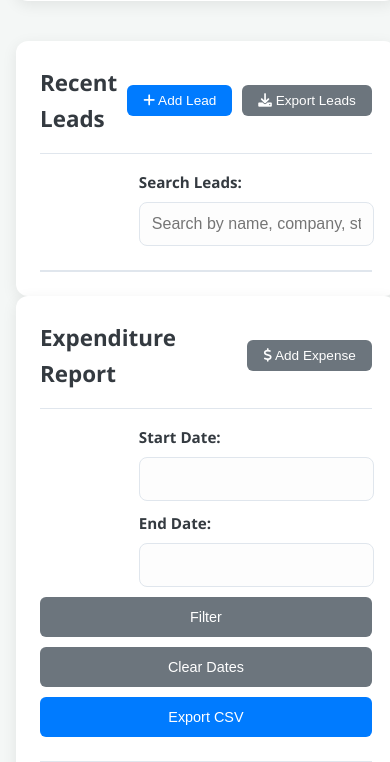
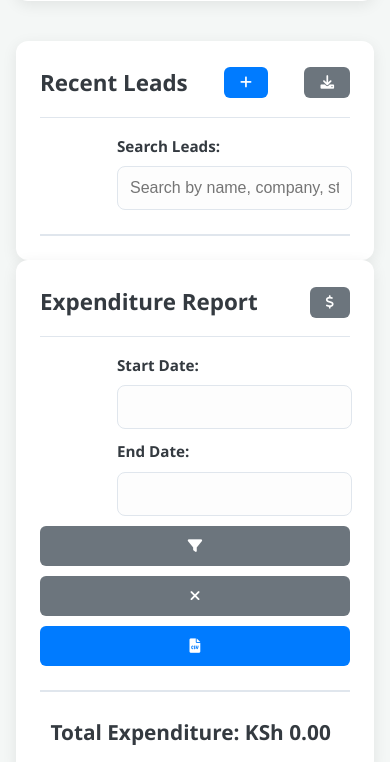
Before and after one commit to EroidM/Deal-or-no-Deal, a Flask app: page / in a window 390 px wide. Shown: the part 1457-2219 px from the top of the page. Run offline with Flask 3, Linux system fonts and the light colour scheme; data that the repository does not hold is empty; some libraries are stand-ins or nearby versions.

Commit message:
Fix: Resolved TypeError in dashboard.js by removing non-existent view elements. Feat: Replaced button text with icons and implemented comprehensive responsive table styling in dynamic_dashboard.html. Fix: Confirmed expenditure report total ID is correct.

```diff
--- a/static/dashboard.js
+++ b/static/dashboard.js
@@ -122,7 +122,6 @@ document.addEventListener('DOMContentLoaded', function() {
         document.getElementById('totalLeadsCount').textContent = totalLeads;
         document.getElementById('newLeadsCount').textContent = newLeads;
         document.getElementById('qualifiedLeadsCount').textContent = qualifiedLeads;
-        // Corrected the ID here:
         document.getElementById('closedWonLeadsCount').textContent = closedWonLeads;
         document.getElementById('closedLostLeadsCount').textContent = closedLostLeads;
 
@@ -277,23 +276,8 @@ document.addEventListener('DOMContentLoaded', function() {
                 const lead = leads[0]; // Assuming GET by ID returns an array with one lead
 
                 if (lead) {
-                    // Populate Lead Details tab (for view mode)
-                    document.getElementById('viewLeadId').textContent = lead.id;
-                    document.getElementById('viewLeadName').textContent = `${lead.firstName} ${lead.lastName || ''}`;
-                    document.getElementById('viewLeadTitle').textContent = lead.title || 'N/A';
-                    document.getElementById('viewLeadCompany').textContent = lead.company;
-                    document.getElementById('viewLeadEmail').textContent = lead.email || 'N/A';
-                    document.getElementById('viewLeadPhone').textContent = lead.phone || 'N/A';
-                    document.getElementById('viewLeadProduct').textContent = lead.product || 'N/A';
-                    document.getElementById('viewLeadStage').textContent = lead.stage;
-                    document.getElementById('viewLeadDateOfContact').textContent = lead.dateOfContact;
-                    document.getElementById('viewLeadFollowUp').textContent = lead.followUp || 'N/A';
-                    document.getElementById('viewLeadNotes').textContent = lead.notes || 'N/A';
-                    document.getElementById('viewLeadCreatedAt').textContent = lead.created_at;
-
-                    // Populate Edit Lead form (if you have one, currently using addLeadForm for edit)
-                    // For now, let's assume 'addLeadForm' is also used for editing,
-                    // so we populate it and change its title.
+                    // Removed problematic lines that tried to populate non-existent 'viewLead' elements
+                    // The 'leadModal' is used for editing, so populate its form fields directly.
                     document.getElementById('leadId').value = lead.id; // Set hidden ID for update
                     document.getElementById('firstName').value = lead.firstName;
                     document.getElementById('lastName').value = lead.lastName || '';
@@ -312,7 +296,8 @@ document.addEventListener('DOMContentLoaded', function() {
 
                     // Populate Add Activity form (if applicable, for visitModal)
                     document.getElementById('activityLeadId').value = lead.id;
-                    document.getElementById('activityLeadName').textContent = `${lead.firstName} ${lead.lastName || ''} (${lead.company})`;
+                    // Ensure activityLeadName element exists in HTML if you want to display it
+                    // document.getElementById('activityLeadName').textContent = `${lead.firstName} ${lead.lastName || ''} (${lead.company})`;
                     fetchLeadActivities(lead.id); // Fetch activities for this lead
 
                 } else {
@@ -657,7 +642,7 @@ document.addEventListener('DOMContentLoaded', function() {
                     <td data-label="Date" class="px-6 py-4 whitespace-nowrap text-sm font-medium text-gray-900">${item.date}</td>
                     <td data-label="Category" class="px-6 py-4 whitespace-nowrap text-sm text-gray-500">${item.type_category}</td>
                     <td data-label="Description" class="px-6 py-4 whitespace-nowrap text-sm text-gray-500">${item.description || 'N/A'}</td>
-                    <td data-label="Amount" class="px-6 py-4 whitespace-nowrap text-sm text-gray-500">${parseFloat(item.amount || 0).toFixed(2)}</td>
+                    <td data-label="Amount (KSh)" class="px-6 py-4 whitespace-nowrap text-sm text-gray-500">${parseFloat(item.amount || 0).toFixed(2)}</td>
                     <td data-label="Lead Name" class="px-6 py-4 whitespace-nowrap text-sm text-gray-500">${item.lead_name || 'N/A'}</td>
                     <td data-label="Company" class="px-6 py-4 whitespace-nowrap text-sm text-gray-500">${item.company || 'N/A'}</td>
                 `;
--- a/templates/dynamic_dashboard.html
+++ b/templates/dynamic_dashboard.html
@@ -783,8 +783,8 @@
                 <div class="card">
                     <h2>
     			Recent Leads
-    			<button class="btn btn-primary" id="addLeadModalBtn"><i class="fas fa-plus"></i> Add Lead</button>
-    			<button id="exportLeadsBtn" class="btn btn-secondary"><i class="fas fa-download"></i> Export Leads</button>
+    			<button class="btn btn-primary" id="addLeadModalBtn" title="Add New Lead"><i class="fas fa-plus"></i></button>
+    			<button id="exportLeadsBtn" class="btn btn-secondary" title="Export Leads"><i class="fas fa-download"></i></button>
 		    </h2>
                     <div class="input-group">
                         <div class="form-group">
@@ -814,7 +814,7 @@
                 <div class="card">
                     <h2>
                         Expenditure Report
-                        <button class="btn btn-secondary" id="addExpenseModalBtn"><i class="fas fa-dollar-sign"></i> Add Expense</button>
+                        <button class="btn btn-secondary" id="addExpenseModalBtn" title="Add Expense"><i class="fas fa-dollar-sign"></i></button>
                     </h2>
                     <div class="input-group">
                         <div class="form-group">
@@ -825,19 +825,20 @@
                             <label for="reportEndDate">End Date:</label>
                             <input type="date" id="reportEndDate">
                         </div>
-                        <button class="btn btn-secondary" id="filterReportBtn">Filter</button>
-                        <button class="btn btn-secondary" id="clearReportDatesBtn">Clear Dates</button> <!-- NEW BUTTON -->
-                        <button class="btn btn-primary" id="exportExpenditureReportBtn">Export CSV</button>
+                        <button class="btn btn-secondary" id="filterReportBtn" title="Filter Report"><i class="fas fa-filter"></i></button>
+                        <button class="btn btn-secondary" id="clearReportDatesBtn" title="Clear Dates"><i class="fas fa-times"></i></button> <!-- NEW BUTTON -->
+                        <button class="btn btn-primary" id="exportExpenditureReportBtn" title="Export CSV"><i class="fas fa-file-csv"></i></button>
                     </div>
                     <div class="table-container">
                         <table id="expenditureReportTable">
                             <thead>
                                 <tr>
                                     <th data-label="Date">Date</th>
+                                    <th data-label="Category">Category</th>
                                     <th data-label="Description">Description</th>
+                                    <th data-label="Amount (KSh)">Amount (KSh)</th>
                                     <th data-label="Lead Name">Lead Name</th>
                                     <th data-label="Company">Company</th>
-                                    <th data-label="Amount (KSh)">Amount (KSh)</th>
                                 </tr>
                             </thead>
                             <tbody>
@@ -859,7 +860,7 @@
                 <div class="card">
                     <h2>
                         Planning Calendar
-                        <button class="btn btn-primary" id="addEventModalBtn"><i class="fas fa-calendar-alt"></i> Add Event</button>
+                        <button class="btn btn-primary" id="addEventModalBtn" title="Add Event"><i class="fas fa-calendar-plus"></i></button>
                     </h2>
                     <div id="calendar"></div>
                 </div>
```
